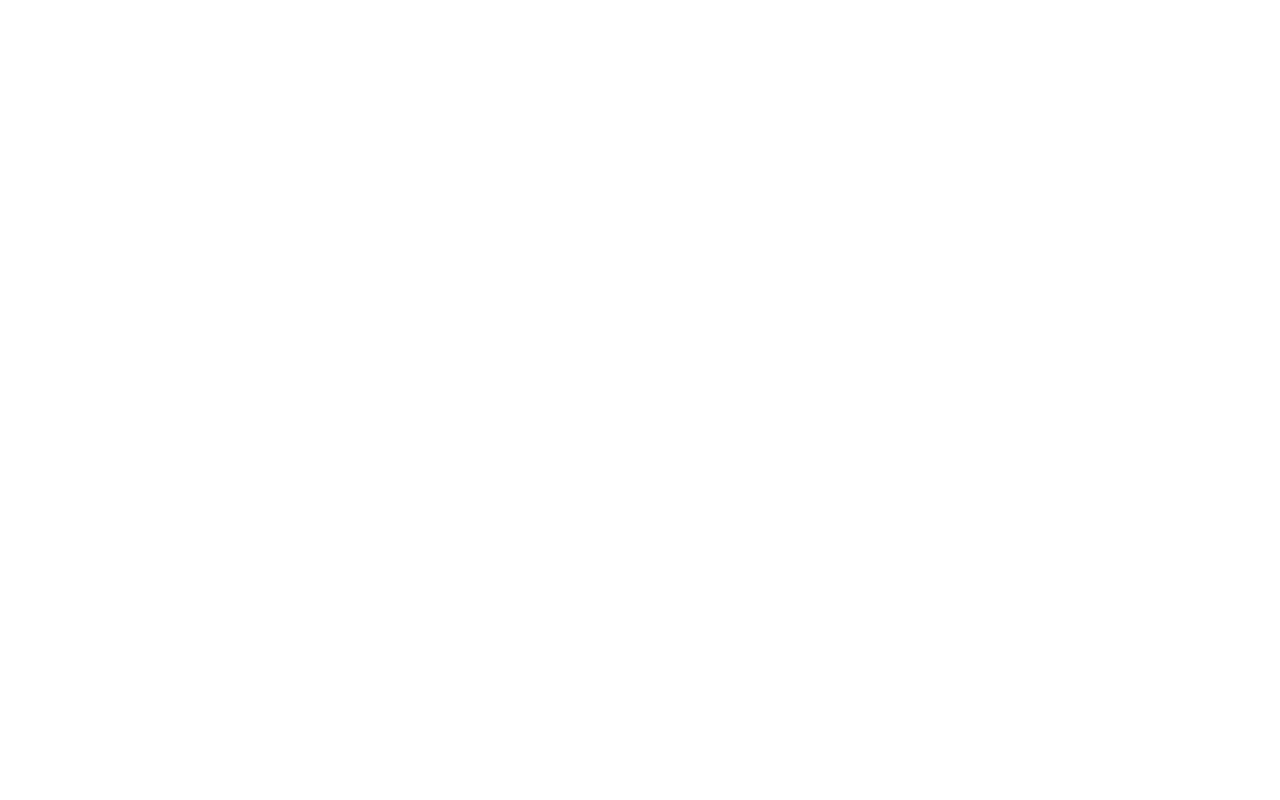
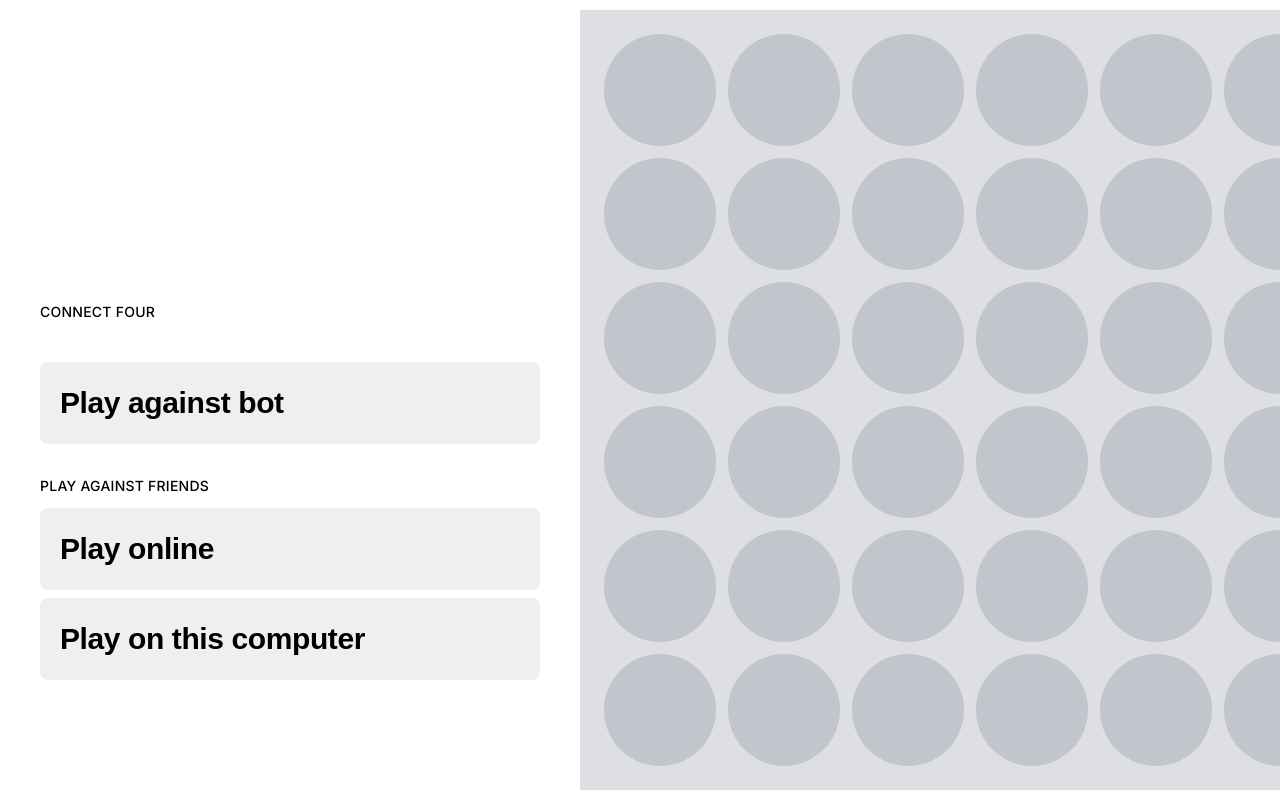
Before and after one commit to BarokDG/Connect-4-n-number-of-ways, a plain HTML site: page vanilla-js/index.html in a window 1280 px wide. Drawn offline with Linux system fonts and the light colour scheme.

Commit message:
feat: implement home screen design

```diff
--- a/vanilla-js/index.css
+++ b/vanilla-js/index.css
@@ -1,156 +1,49 @@
-:root {
-  --neutral-0: #ffffff;
-  --neutral-50: #fafafa;
-  --neutral-100: #f1f2f3;
-  --neutral-200: #dedfe3;
-  --neutral-300: #c2c5cb;
-  --neutral-400: #8c909c;
-  --neutral-500: #656a76;
-  --neutral-600: #3b3d45;
-  --neutral-700: #0c0c0e;
-
-  --icon-size-base: 24px;
-  --icon-size-md: 40px;
-  --icon-size-lg: 48px;
-  --icon-size-xl: 56px;
-  --icon-size-2xl: 72px;
-
-  --button-size-base: 32px;
-  --button-size-md: 48px;
-  --button-size-lg: 56px;
-
-  --space-4: 4px;
-  --space-8: 8px;
-  --space-12: 12px;
-  --space-16: 16px;
-  --space-20: 20px;
-  --space-24: 24px;
-  --space-40: 40px;
-  --space-48: 48px;
-  --space-64: 64px;
-  --space-80: 80px;
-  --space-96: 96px;
-  --space-112: 112px;
-  --space-2: 2px;
-  --space-1: 1px;
-  --space-32: 32px;
-  --space-128: 128px;
-
-  --radius-0: 0px;
-  --radius-50: 2px;
-  --radius-100: 4px;
-  --radius-150: 6px;
-  --radius-200: 8px;
-  --radius-300: 12px;
-  --radius-400: 16px;
-  --radius-500: 20px;
-  --radius-750: 30px;
-  --radius-full: 999px;
-
-  --breakpoints-xs: 320px;
-  --breakpoints-s: 544px;
-  --breakpoints-md: 768px;
-  --breakpoints-lg: 1012px;
-  --breakpoints-xl: 1280px;
-  --breakpoints-2xl: 1400px;
-
-  --size-1: 4px;
-  --size-8: 8px;
-  --size-12: 12px;
-  --size-16: 16px;
-  --size-20: 20px;
-  --size-24: 24px;
-  --size-32: 32px;
-  --size-40: 40px;
-  --size-56: 56px;
-  --size-72: 72px;
-  --size-96: 96px;
-  --size-112: 112px;
-  --size-144: 144px;
-  --size-176: 176px;
-  --size-256: 256px;
-  --size-208: 208px;
-  --size-320: 320px;
+.game-menu-layout {
+  display: flex;
+  align-items: center;
+  gap: var(--space-40);
+  height: 100%;
+  padding: var(--space-40);
+  max-width: var(--breakpoint-2xl);
+  margin: 0 auto;
+  overflow: hidden;
 }
 
-html {
-  font-family: "Inter", sans-serif;
-  font-optical-sizing: auto;
+.menu {
+  flex-shrink: 0;
+  align-self: flex-end;
+
+  justify-content: flex-end;
+  gap: var(--space-40);
+
+  width: 100%;
+  max-width: 500px;
+  padding: var(--space-80) 0;
 }
 
-.font-title-screen {
-  font-size: 30px;
-  line-height: 34px;
-  font-weight: 600;
-  letter-spacing: -2.5%;
+.modes {
+  gap: var(--space-32);
 }
 
-.font-title-section {
-  font-size: 26px;
-  line-height: 32px;
-  font-weight: 600;
-  letter-spacing: -1.5%;
+.x-friends {
+  gap: var(--space-12);
 }
 
-.font-title-subsection {
-  font-size: 22px;
-  line-height: 28px;
-  font-weight: 600;
-  letter-spacing: -1.5%;
+.x-friends-modes {
+  gap: var(--space-8);
 }
 
-.font-title-body {
-  font-size: 18px;
-  line-height: 24px;
-  font-weight: 600;
-  letter-spacing: -1%;
+.board {
+  display: grid;
+  grid-template-columns: repeat(7, var(--size-112));
+  grid-template-rows: repeat(6, var(--size-112));
+  gap: var(--space-12);
+  padding: var(--space-24);
+
+  background: var(--neutral-200);
 }
 
-.font-title-group {
-  font-size: 14px;
-  line-height: 20px;
-  font-weight: 500;
-  letter-spacing: 1.5%;
+.token {
+  background: var(--neutral-300);
+  border-radius: var(--radius-full);
 }
-
-.font-body-large {
-  font-size: 16px;
-  line-height: 24px;
-  font-weight: 400;
-  letter-spacing: -0.5%;
-}
-
-.font-body-large-bold {
-  font-size: 16px;
-  line-height: 22px;
-  font-weight: 600;
-  letter-spacing: -0.5%;
-}
-
-.font-body-default {
-  font-size: 14px;
-  line-height: 22px;
-  font-weight: 400;
-  letter-spacing: 1%;
-}
-
-.font-body-default-bold {
-  font-size: 14px;
-  line-height: 22px;
-  font-weight: 600;
-  letter-spacing: 1.25%;
-}
-
-.font-link-large {
-  font-size: 16px;
-  line-height: 24px;
-  font-weight: 600;
-  letter-spacing: 1%;
-}
-
-.font-link-default {
-  font-size: 14px;
-  line-height: 22px;
-  font-weight: 600;
-  letter-spacing: 1.25%;
-}
--- a/vanilla-js/index.html
+++ b/vanilla-js/index.html
@@ -4,13 +4,79 @@
     <meta charset="UTF-8" />
     <meta name="viewport" content="width=device-width, initial-scale=1.0" />
     <title>Home - connect four</title>
-    <link rel="stylesheet" href="index.css" />
+    <link rel="stylesheet" href="style-guide.css" />
     <link rel="preconnect" href="https://fonts.googleapis.com" />
     <link rel="preconnect" href="https://fonts.gstatic.com" crossorigin />
     <link
       href="https://fonts.googleapis.com/css2?family=Inter:wght@100..900&display=swap"
       rel="stylesheet"
     />
+    <link rel="stylesheet" href="index.css" />
   </head>
-  <body></body>
+  <body>
+    <main class="game-menu-layout">
+      <div class="v-stack menu">
+        <h1 class="font-title-group">Connect four</h1>
+
+        <div class="v-stack modes">
+          <button class="button-xl font-title-screen">Play against bot</button>
+
+          <div class="v-stack x-friends">
+            <h2 class="font-title-group">Play against friends</h2>
+
+            <div class="v-stack x-friends-modes">
+              <button class="button-xl font-title-screen">Play online</button>
+              <button class="button-xl font-title-screen">
+                Play on this computer
+              </button>
+            </div>
+          </div>
+        </div>
+      </div>
+      <div class="board">
+        <div class="token"></div>
+        <div class="token"></div>
+        <div class="token"></div>
+        <div class="token"></div>
+        <div class="token"></div>
+        <div class="token"></div>
+        <div class="token"></div>
+        <div class="token"></div>
+        <div class="token"></div>
+        <div class="token"></div>
+        <div class="token"></div>
+        <div class="token"></div>
+        <div class="token"></div>
+        <div class="token"></div>
+        <div class="token"></div>
+        <div class="token"></div>
+        <div class="token"></div>
+        <div class="token"></div>
+        <div class="token"></div>
+        <div class="token"></div>
+        <div class="token"></div>
+        <div class="token"></div>
+        <div class="token"></div>
+        <div class="token"></div>
+        <div class="token"></div>
+        <div class="token"></div>
+        <div class="token"></div>
+        <div class="token"></div>
+        <div class="token"></div>
+        <div class="token"></div>
+        <div class="token"></div>
+        <div class="token"></div>
+        <div class="token"></div>
+        <div class="token"></div>
+        <div class="token"></div>
+        <div class="token"></div>
+        <div class="token"></div>
+        <div class="token"></div>
+        <div class="token"></div>
+        <div class="token"></div>
+        <div class="token"></div>
+        <div class="token"></div>
+      </div>
+    </main>
+  </body>
 </html>
--- /dev/null
+++ b/vanilla-js/style-guide.css
@@ -0,0 +1,184 @@
+* {
+  box-sizing: border-box;
+  margin: 0;
+}
+
+:root {
+  --neutral-0: #ffffff;
+  --neutral-50: #fafafa;
+  --neutral-100: #f1f2f3;
+  --neutral-200: #dedfe3;
+  --neutral-300: #c2c5cb;
+  --neutral-400: #8c909c;
+  --neutral-500: #656a76;
+  --neutral-600: #3b3d45;
+  --neutral-700: #0c0c0e;
+
+  --icon-size-base: 24px;
+  --icon-size-md: 40px;
+  --icon-size-lg: 48px;
+  --icon-size-xl: 56px;
+  --icon-size-2xl: 72px;
+
+  --button-size-base: 32px;
+  --button-size-md: 48px;
+  --button-size-lg: 56px;
+
+  --space-4: 4px;
+  --space-8: 8px;
+  --space-12: 12px;
+  --space-16: 16px;
+  --space-20: 20px;
+  --space-24: 24px;
+  --space-40: 40px;
+  --space-48: 48px;
+  --space-64: 64px;
+  --space-80: 80px;
+  --space-96: 96px;
+  --space-112: 112px;
+  --space-2: 2px;
+  --space-1: 1px;
+  --space-32: 32px;
+  --space-128: 128px;
+
+  --radius-0: 0px;
+  --radius-2: 2px;
+  --radius-4: 4px;
+  --radius-6: 6px;
+  --radius-8: 8px;
+  --radius-12: 12px;
+  --radius-16: 16px;
+  --radius-20: 20px;
+  --radius-30: 30px;
+  --radius-full: 999px;
+
+  --breakpoint-xs: 320px;
+  --breakpoint-s: 544px;
+  --breakpoint-md: 768px;
+  --breakpoint-lg: 1012px;
+  --breakpoint-xl: 1280px;
+  --breakpoint-2xl: 1400px;
+
+  --size-1: 4px;
+  --size-8: 8px;
+  --size-12: 12px;
+  --size-16: 16px;
+  --size-20: 20px;
+  --size-24: 24px;
+  --size-32: 32px;
+  --size-40: 40px;
+  --size-56: 56px;
+  --size-72: 72px;
+  --size-96: 96px;
+  --size-112: 112px;
+  --size-144: 144px;
+  --size-176: 176px;
+  --size-256: 256px;
+  --size-208: 208px;
+  --size-320: 320px;
+}
+
+html {
+  font-family: "Inter", sans-serif;
+  font-optical-sizing: auto;
+}
+
+html,
+body {
+  height: 100%;
+}
+
+.font-title-screen {
+  font-size: 30px;
+  line-height: 34px;
+  font-weight: 600;
+  letter-spacing: -0.4px;
+}
+
+.font-title-section {
+  font-size: 26px;
+  line-height: 32px;
+  font-weight: 600;
+  letter-spacing: -0.24px;
+}
+
+.font-title-subsection {
+  font-size: 22px;
+  line-height: 28px;
+  font-weight: 600;
+  letter-spacing: -0.24px;
+}
+
+.font-title-body {
+  font-size: 18px;
+  line-height: 24px;
+  font-weight: 600;
+  letter-spacing: -0.16px;
+}
+
+.font-title-group {
+  font-size: 14px;
+  line-height: 20px;
+  font-weight: 500;
+  letter-spacing: 0.24px;
+  text-transform: uppercase;
+}
+
+.font-body-large {
+  font-size: 16px;
+  line-height: 24px;
+  font-weight: 400;
+  letter-spacing: -0.08px;
+}
+
+.font-body-large-bold {
+  font-size: 16px;
+  line-height: 22px;
+  font-weight: 600;
+  letter-spacing: -0.08px;
+}
+
+.font-body-default {
+  font-size: 14px;
+  line-height: 22px;
+  font-weight: 400;
+  letter-spacing: 0.16px;
+}
+
+.font-body-default-bold {
+  font-size: 14px;
+  line-height: 22px;
+  font-weight: 600;
+  letter-spacing: 0.2px;
+}
+
+.font-link-large {
+  font-size: 16px;
+  line-height: 24px;
+  font-weight: 600;
+  letter-spacing: 0.16px;
+}
+
+.font-link-default {
+  font-size: 14px;
+  line-height: 22px;
+  font-weight: 600;
+  letter-spacing: 0.2px;
+}
+
+button {
+  border: none;
+
+  cursor: pointer;
+}
+
+.button-xl {
+  padding: var(--space-24) var(--space-20);
+  text-align: left;
+  border-radius: var(--radius-8);
+}
+
+.v-stack {
+  display: flex;
+  flex-direction: column;
+}
```
